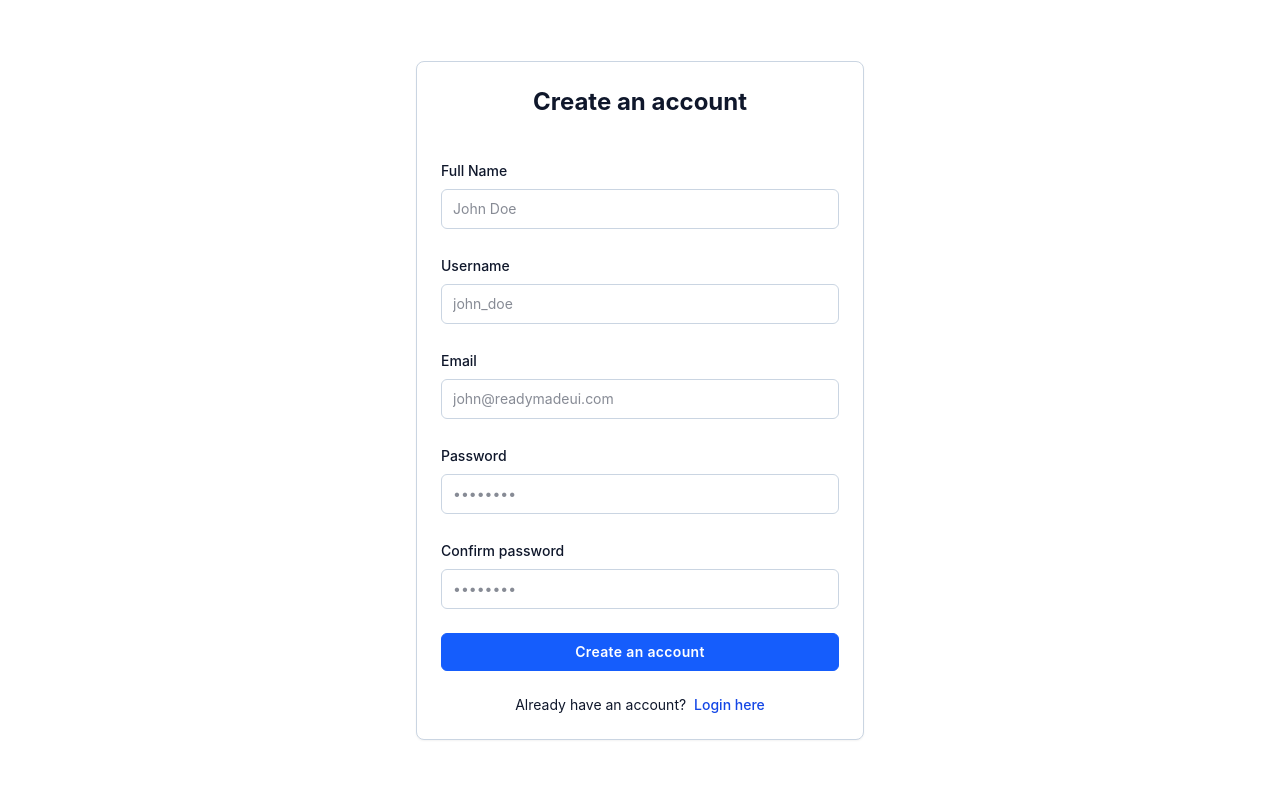
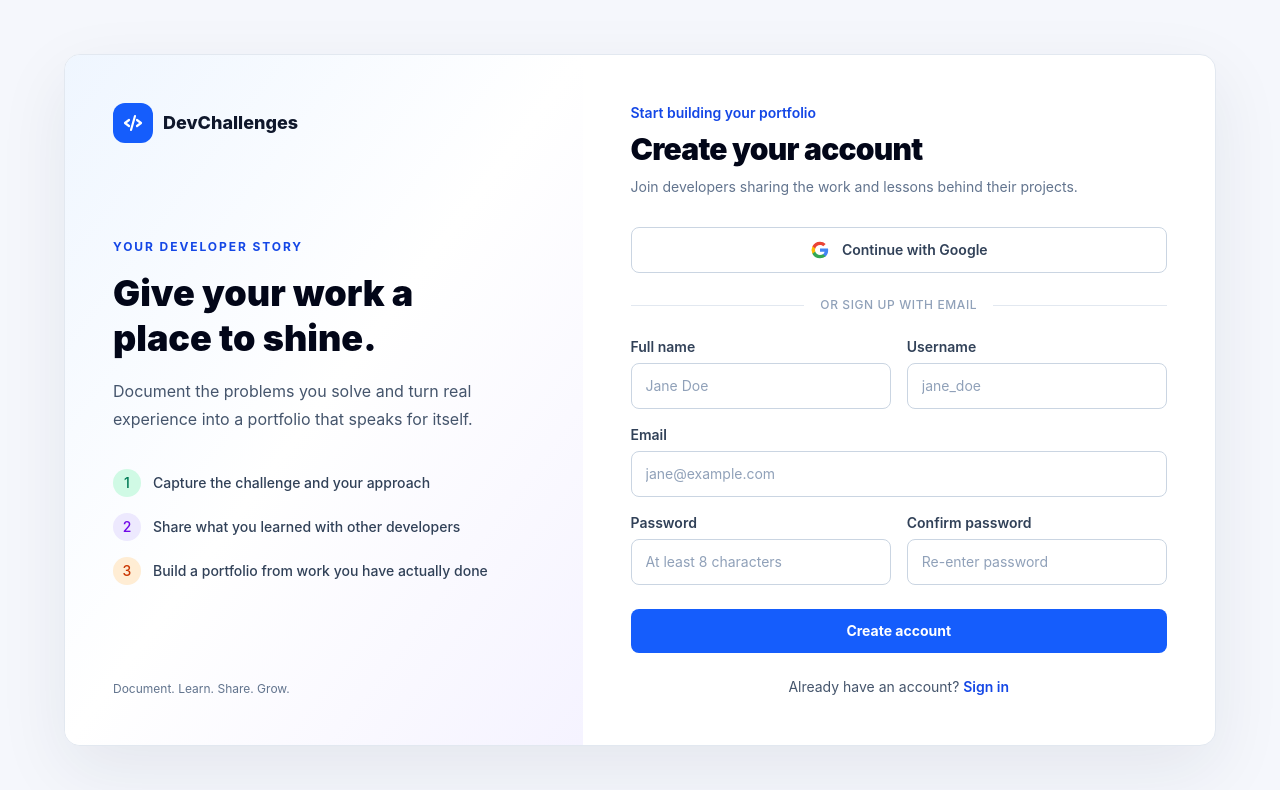
Before and after one commit to manishankar116/DevChallenges-Client, a React (Vite) app: page /register in a window 1280 px wide. Shown: the top 790 px of the page. Built offline with nearby package versions, Linux system fonts and the light colour scheme.

Commit message:
redesigned the register page and enhanced the functionality

```diff
--- a/src/Pages/Login.jsx
+++ b/src/Pages/Login.jsx
@@ -1,6 +1,7 @@
 import React from 'react'
 import axios from 'axios';
 import useAuthStore from '../store/useAuthStore';
+import { googleAuth } from '../api/auth';
 
 const Login = () => {
    const [email, setEmail] = React.useState('');
@@ -85,12 +86,7 @@ const Login = () => {
                   Sign in
                </button>
 
-               <button
-                  onClick={() => {
-                     window.location.href =
-                           "http://localhost:8080/oauth2/authorization/google";
-                  }}
-                  >
+               <button type="button" onClick={googleAuth}>
                   Continue with Google
                </button>
 
--- a/src/Pages/Register.jsx
+++ b/src/Pages/Register.jsx
@@ -1,5 +1,5 @@
-import React from 'react'
-import axios from 'axios';
+import React from 'react';
+import { googleAuth, register as registerUser } from '../api/auth';
 
 const Register = () => {
   const [email, setEmail] = React.useState('');
@@ -8,81 +8,202 @@ const Register = () => {
   const [username, setUsername] = React.useState('');
   const [fullname, setFullname] = React.useState('');
 
-   const handleSubmit = async(e) => {
-      e.preventDefault();
+  const handleSubmit = async (event) => {
+    event.preventDefault();
     if (password !== confirmPassword) {
-         window.alert("Passwords do not match!");
+      window.alert('Passwords do not match!');
       return;
     }
 
-      axios.post('http://localhost:8080/api/auth/register', {
-         username: username,
-         email: email,
-         password: password
-      })
-      .then((response) => {
-         window.alert("Registration successful!");
-         window.location.href = "/login";
-      })
-      .catch((error) => {
-         window.alert("Registration failed. Please try again.");
-      });
+    try {
+      await registerUser(fullname, username, email, password);
+      window.alert('Registration successful!');
+      window.location.href = '/login';
+    } catch {
+      window.alert('Registration failed. Please try again.');
     }
+  };
+
+  const inputClassName = 'w-full rounded-lg border border-slate-300 bg-white px-3.5 py-3 text-sm text-slate-900 outline-none transition placeholder:text-slate-400 focus:border-blue-500 focus:ring-2 focus:ring-blue-100';
+  const labelClassName = 'mb-1.5 block text-sm font-semibold text-slate-700';
+
   return (
+    <main className="min-h-screen bg-[#f5f7fc] px-4 py-6 sm:px-6 sm:py-10">
+      <div className="mx-auto flex min-h-[calc(100svh-3rem)] max-w-6xl items-center justify-center sm:min-h-[calc(100svh-5rem)]">
+        <section className="grid w-full overflow-hidden rounded-2xl border border-slate-200 bg-white shadow-[0_24px_70px_rgba(30,41,59,0.08)] lg:grid-cols-[0.9fr_1.1fr]">
+          <aside className="hidden flex-col justify-between bg-gradient-to-br from-blue-50 via-white to-violet-50 p-10 lg:flex xl:p-12">
+            <a href="/" className="flex items-center gap-2.5">
+              <span className="flex h-10 w-10 items-center justify-center rounded-xl bg-blue-600 text-white">
+                <svg viewBox="0 0 24 24" fill="none" aria-hidden="true" className="h-6 w-6" stroke="currentColor" strokeWidth="2.2" strokeLinecap="round" strokeLinejoin="round">
+                  <path d="m8 9-4 3 4 3M16 9l4 3-4 3M14 5l-4 14" />
+                </svg>
+              </span>
+              <span className="text-lg font-extrabold text-slate-900">DevChallenges</span>
+            </a>
+
+            <div className="my-12">
+              <p className="text-xs font-bold uppercase tracking-[0.16em] text-blue-700">Your developer story</p>
+              <h2 className="mt-4 max-w-sm text-4xl font-black leading-tight text-slate-950">
+                Give your work a place to shine.
+              </h2>
+              <p className="mt-4 max-w-sm text-base leading-7 text-slate-600">
+                Document the problems you solve and turn real experience into a portfolio that speaks for itself.
+              </p>
+
+              <div className="mt-9 space-y-4 text-sm font-medium text-slate-700">
+                <p className="flex items-center gap-3">
+                  <span className="flex h-7 w-7 items-center justify-center rounded-full bg-emerald-100 text-emerald-700">1</span>
+                  Capture the challenge and your approach
+                </p>
+                <p className="flex items-center gap-3">
+                  <span className="flex h-7 w-7 items-center justify-center rounded-full bg-violet-100 text-violet-700">2</span>
+                  Share what you learned with other developers
+                </p>
+                <p className="flex items-center gap-3">
+                  <span className="flex h-7 w-7 items-center justify-center rounded-full bg-orange-100 text-orange-700">3</span>
+                  Build a portfolio from work you have actually done
+                </p>
+              </div>
+            </div>
+
+            <p className="text-xs text-slate-500">Document. Learn. Share. Grow.</p>
+          </aside>
+
+          <div className="p-6 sm:p-10 lg:p-12">
+            <a href="/" className="mb-8 flex items-center gap-2.5 lg:hidden">
+              <span className="flex h-9 w-9 items-center justify-center rounded-xl bg-blue-50 text-blue-600">
+                <svg viewBox="0 0 24 24" fill="none" aria-hidden="true" className="h-6 w-6" stroke="currentColor" strokeWidth="2.2" strokeLinecap="round" strokeLinejoin="round">
+                  <path d="m8 9-4 3 4 3M16 9l4 3-4 3M14 5l-4 14" />
+                </svg>
+              </span>
+              <span className="text-lg font-extrabold text-slate-900">DevChallenges</span>
+            </a>
+
+            <div className="mb-7">
+              <p className="text-sm font-semibold text-blue-700">Start building your portfolio</p>
+              <h1 className="mt-2 text-3xl font-black tracking-tight text-slate-950">Create your account</h1>
+              <p className="mt-2 text-sm leading-6 text-slate-500">
+                Join developers sharing the work and lessons behind their projects.
+              </p>
+            </div>
+
+            <button
+              type="button"
+              onClick={googleAuth}
+              className="flex w-full items-center justify-center gap-3 rounded-lg border border-slate-300 bg-white px-4 py-3 text-sm font-semibold text-slate-700 transition hover:bg-slate-50 focus:outline-none focus-visible:ring-2 focus-visible:ring-blue-500"
+            >
+              <svg viewBox="0 0 48 48" aria-hidden="true" className="h-5 w-5">
+                <path fill="#4285F4" d="M43.6 24.5c0-1.4-.1-2.8-.4-4.1H24v7.8h11a9.4 9.4 0 0 1-4.1 6.2v5.1h6.6c3.9-3.6 6.1-8.8 6.1-15Z" />
+                <path fill="#34A853" d="M24 44c5.5 0 10.1-1.8 13.5-4.8l-6.6-5.1c-1.8 1.2-4 1.9-6.9 1.9-5.3 0-9.8-3.6-11.4-8.4H5.8v5.2A20 20 0 0 0 24 44Z" />
+                <path fill="#FBBC05" d="M12.6 27.6a12 12 0 0 1 0-7.2v-5.2H5.8a20 20 0 0 0 0 17.6l6.8-5.2Z" />
+                <path fill="#EA4335" d="M24 12c3 0 5.7 1 7.8 3.1l5.8-5.8A19.5 19.5 0 0 0 24 4 20 20 0 0 0 5.8 15.2l6.8 5.2C14.2 15.6 18.7 12 24 12Z" />
+              </svg>
+              Continue with Google
+            </button>
+
+            <div className="my-6 flex items-center gap-4">
+              <span className="h-px flex-1 bg-slate-200" />
+              <span className="text-xs font-medium uppercase tracking-wider text-slate-400">or sign up with email</span>
+              <span className="h-px flex-1 bg-slate-200" />
+            </div>
+
+            <form className="space-y-4" onSubmit={handleSubmit}>
+              <div className="grid gap-4 sm:grid-cols-2">
                 <div>
-        <main class="px-4 md:px-8 min-h-screen flex flex-col items-center justify-center">
-   <div class="max-w-md w-full">
-      <div
-         class="p-6 rounded-lg bg-white border border-slate-300 shadow-xs md:p-6 dark:bg-neutral-800 dark:border-neutral-700">
-         <h1 class="text-slate-900 text-center text-2xl font-bold dark:text-slate-50">Create an account</h1>
-
-         <form class="space-y-6 mt-10" onSubmit={handleSubmit}>
-            <div>
-               <label for="fullname"
-                  class="mb-2 text-slate-900 font-medium text-sm inline-block dark:text-slate-50">Full Name</label>
-               <input type="text" id="fullname" name="fullname" placeholder="John Doe" required value={fullname} onChange={(e) => setFullname(e.target.value)}
-                  class="px-3 py-2.5 text-sm text-slate-900 rounded-md bg-white w-full outline-1 -outline-offset-1 outline-slate-300 focus:outline-2 focus:-outline-offset-2 focus:outline-blue-600 dark:text-slate-50 dark:bg-neutral-700 dark:outline-neutral-600" />
+                  <label htmlFor="fullname" className={labelClassName}>Full name</label>
+                  <input
+                    id="fullname"
+                    name="fullname"
+                    type="text"
+                    autoComplete="name"
+                    placeholder="Jane Doe"
+                    required
+                    value={fullname}
+                    onChange={(event) => setFullname(event.target.value)}
+                    className={inputClassName}
+                  />
                 </div>
                 <div>
-               <label for="username"
-                  class="mb-2 text-slate-900 font-medium text-sm inline-block dark:text-slate-50">Username</label>
-               <input type="text" id="username" name="username" placeholder="john_doe" required value={username} onChange={(e) => setUsername(e.target.value)}
-                  class="px-3 py-2.5 text-sm text-slate-900 rounded-md bg-white w-full outline-1 -outline-offset-1 outline-slate-300 focus:outline-2 focus:-outline-offset-2 focus:outline-blue-600 dark:text-slate-50 dark:bg-neutral-700 dark:outline-neutral-600" />
+                  <label htmlFor="username" className={labelClassName}>Username</label>
+                  <input
+                    id="username"
+                    name="username"
+                    type="text"
+                    autoComplete="username"
+                    placeholder="jane_doe"
+                    required
+                    value={username}
+                    onChange={(event) => setUsername(event.target.value)}
+                    className={inputClassName}
+                  />
+                </div>
+              </div>
+
+              <div>
+                <label htmlFor="email" className={labelClassName}>Email</label>
+                <input
+                  id="email"
+                  name="email"
+                  type="email"
+                  autoComplete="email"
+                  placeholder="jane@example.com"
+                  required
+                  value={email}
+                  onChange={(event) => setEmail(event.target.value)}
+                  className={inputClassName}
+                />
+              </div>
+
+              <div className="grid gap-4 sm:grid-cols-2">
+                <div>
+                  <label htmlFor="password" className={labelClassName}>Password</label>
+                  <input
+                    id="password"
+                    name="password"
+                    type="password"
+                    autoComplete="new-password"
+                    placeholder="At least 8 characters"
+                    required
+                    value={password}
+                    onChange={(event) => setPassword(event.target.value)}
+                    className={inputClassName}
+                  />
                 </div>
                 <div>
-               <label for="email"
-                  class="mb-2 text-slate-900 font-medium text-sm inline-block dark:text-slate-50">Email</label>
-               <input type="email" id="email" name="email" placeholder="john@readymadeui.com" required value={email} onChange={(e) => setEmail(e.target.value)}
-                  class="px-3 py-2.5 text-sm text-slate-900 rounded-md bg-white w-full outline-1 -outline-offset-1 outline-slate-300 focus:outline-2 focus:-outline-offset-2 focus:outline-blue-600 dark:text-slate-50 dark:bg-neutral-700 dark:outline-neutral-600" />
+                  <label htmlFor="confirm-password" className={labelClassName}>Confirm password</label>
+                  <input
+                    id="confirm-password"
+                    name="confirm-password"
+                    type="password"
+                    autoComplete="new-password"
+                    placeholder="Re-enter password"
+                    required
+                    value={confirmPassword}
+                    onChange={(event) => setConfirmPassword(event.target.value)}
+                    className={inputClassName}
+                  />
                 </div>
-            <div>
-               <label for="password"
-                  class="mb-2 text-slate-900 font-medium text-sm inline-block dark:text-slate-50">Password</label>
-               <input type="password" id="password" name="password" placeholder="••••••••" required value={password} onChange={(e) => setPassword(e.target.value)}
-                  class="px-3 py-2.5 text-sm text-slate-900 rounded-md bg-white w-full outline-1 -outline-offset-1 outline-slate-300 focus:outline-2 focus:-outline-offset-2 focus:outline-blue-600 dark:text-slate-50 dark:bg-neutral-700 dark:outline-neutral-600" />
-            </div>
-            <div>
-               <label for="confirm-password"
-                  class="mb-2 text-slate-900 font-medium text-sm inline-block dark:text-slate-50">Confirm
-                  password</label>
-               <input type="password" id="confirm-password" name="confirm-password" placeholder="••••••••" required value={confirmPassword} onChange={(e) => setConfirmPassword(e.target.value)}
-                  class="px-3 py-2.5 text-sm text-slate-900 rounded-md bg-white w-full outline-1 -outline-offset-1 outline-slate-300 focus:outline-2 focus:-outline-offset-2 focus:outline-blue-600 dark:text-slate-50 dark:bg-neutral-700 dark:outline-neutral-600" />
               </div>
 
-            <button type="submit"
-               class="w-full py-2 px-3.5 text-sm rounded-md font-semibold cursor-pointer tracking-wide text-white border border-blue-600 bg-blue-600 hover:bg-blue-700 transition-all focus:outline-none focus-visible:ring-2 focus-visible:ring-blue-500">
-               Create an account</button>
+              <button
+                type="submit"
+                className="mt-2 w-full rounded-lg bg-blue-600 px-4 py-3 text-sm font-bold text-white transition hover:bg-blue-700 focus:outline-none focus-visible:ring-2 focus-visible:ring-blue-500 focus-visible:ring-offset-2"
+              >
+                Create account
+              </button>
             </form>
 
-         <div class="mt-6 text-slate-900 text-sm text-center dark:text-slate-50">Already have an account? <a href="/login  "
-               class="text-blue-700 hover:underline ml-1 font-medium dark:text-blue-500 focus:outline-none focus-visible:ring-2 focus-visible:ring-blue-500 rounded">
-               Login here</a>
+            <p className="mt-6 text-center text-sm text-slate-600">
+              Already have an account?{' '}
+              <a href="/login" className="font-semibold text-blue-700 hover:text-blue-800 hover:underline">
+                Sign in
+              </a>
+            </p>
           </div>
-      </div>
+        </section>
       </div>
     </main>
-    </div>
-  )
-}
+  );
+};
 
-export default Register
+export default Register;
--- /dev/null
+++ b/src/api/auth.js
@@ -0,0 +1,17 @@
+import api from "./axios";
+
+const register = async (fullname, username, email, password) => {
+    const response = await api.post("/auth/register", {fullname, username, email, password});
+    return response.data;
+}
+
+const login = async (username, password) => {
+    const response = await api.post("/auth/login", {username, password});
+    return response.data;
+}
+
+const googleAuth = () => {
+    window.location.assign("http://localhost:8080/oauth2/authorization/google");
+}
+
+export {register, login, googleAuth};
```
Lines whose indentation alone changed are shown as unchanged.
